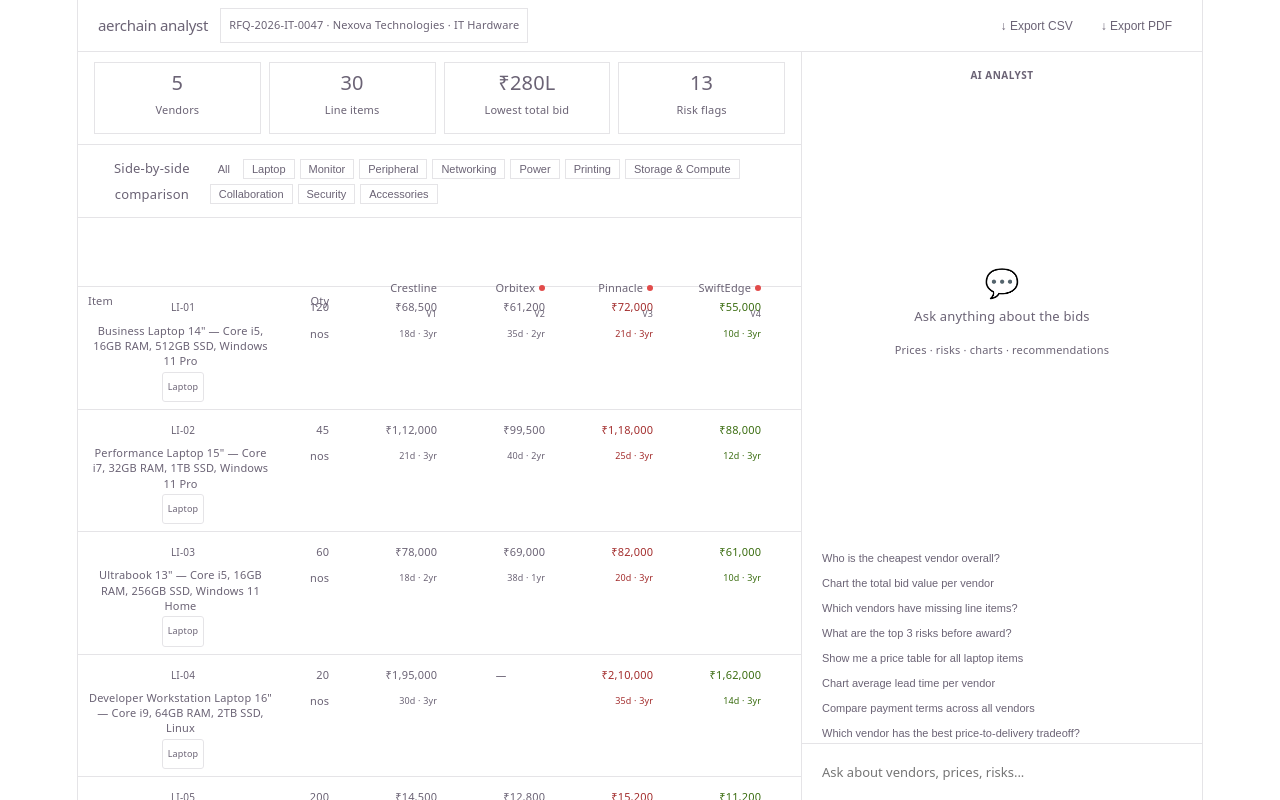
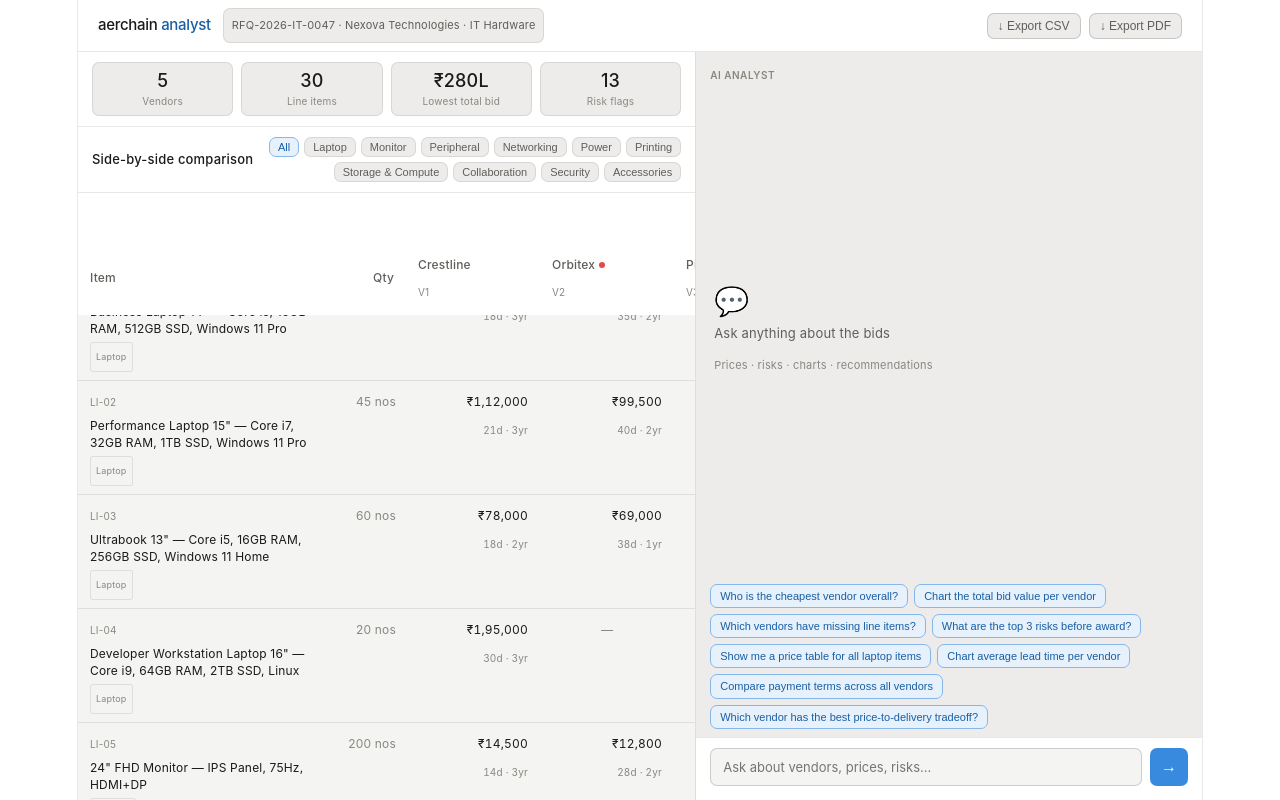
Before and after one commit to kavitapriyadarshini/Aerchain-Analyst, a React (Vite) app: page / in a window 1280 px wide. Built offline with nearby package versions, Linux system fonts and the light colour scheme.

Commit message:
UI polish

```diff
--- a/src/App.jsx
+++ b/src/App.jsx
@@ -104,9 +104,9 @@ function downloadCSV() {
 
 function StatCard({ value, label }) {
   return (
-    <div style={{background:"var(--surface-1)",borderRadius:"var(--radius)",padding:"10px 12px",border:"0.5px solid var(--border)"}}>
-      <div style={{fontSize:20,fontWeight:500,color:"var(--text-primary)",lineHeight:1}}>{value}</div>
-      <div style={{fontSize:11,color:"var(--text-muted)",marginTop:4}}>{label}</div>
+    <div style={{background:"var(--surface-1)",borderRadius:"var(--radius)",padding:"8px 10px",border:"0.5px solid var(--border)",minWidth:0}}>
+      <div style={{fontSize:18,fontWeight:500,color:"var(--text-primary)",lineHeight:1.15,whiteSpace:"nowrap"}}>{value}</div>
+      <div style={{fontSize:10,color:"var(--text-muted)",marginTop:3,lineHeight:1.2}}>{label}</div>
     </div>
   );
 }
@@ -115,18 +115,18 @@ function BidTable({ filter }) {
   const items = filter === "All" ? ITEMS : ITEMS.filter(i => i.category === filter);
   return (
     <div style={{overflowX:"auto"}}>
-      <table style={{width:"100%",borderCollapse:"collapse",fontSize:11,minWidth:700}}>
+      <table style={{width:"100%",borderCollapse:"collapse",fontSize:12,minWidth:900}}>
         <thead>
           <tr style={{background:"var(--surface-2)"}}>
-            <th style={th({minWidth:190,textAlign:"left"})}>Item</th>
-            <th style={th({textAlign:"right"})}>Qty</th>
+            <th style={th({minWidth:220,textAlign:"left"})}>Item</th>
+            <th style={th({textAlign:"right",minWidth:60})}>Qty</th>
             {VENDORS.map(v => (
-              <th key={v.id} style={th({textAlign:"right",minWidth:88})}>
-                <div style={{display:"flex",alignItems:"center",justifyContent:"flex-end",gap:4}}>
+              <th key={v.id} style={th({textAlign:"left",minWidth:110})}>
+                <div style={{display:"flex",alignItems:"center",gap:4}}>
                   <span>{v.name.split(" ")[0]}</span>
-                  {RED_FLAG_VIDS.has(v.id) && <span style={{width:6,height:6,borderRadius:"50%",background:"#e24b4a",display:"inline-block"}} title="Has risk flags"/>}
+                  {RED_FLAG_VIDS.has(v.id) && <span style={{width:6,height:6,borderRadius:"50%",background:"#e24b4a",display:"inline-block",flexShrink:0}} title="Has risk flags"/>}
                 </div>
-                <div style={{fontSize:9,color:"var(--text-muted)",fontWeight:400}}>{v.id}</div>
+                <div style={{fontSize:10,color:"var(--text-muted)",fontWeight:400,marginTop:1}}>{v.id}</div>
               </th>
             ))}
           </tr>
@@ -137,20 +137,20 @@ function BidTable({ filter }) {
             const minP = Math.min(...prices), maxP = Math.max(...prices);
             return (
               <tr key={item.id} style={{borderBottom:"0.5px solid var(--border)"}}>
-                <td style={{padding:"7px 10px",verticalAlign:"top"}}>
+                <td style={{padding:"8px 12px",verticalAlign:"top",minWidth:220,textAlign:"left"}}>
                   <div style={{fontSize:10,color:"var(--text-muted)",marginBottom:2}}>{item.id}</div>
-                  <div style={{lineHeight:1.4,color:"var(--text-primary)",maxWidth:185}}>{item.description}</div>
-                  <span style={{display:"inline-block",fontSize:9,padding:"1px 5px",borderRadius:3,background:"var(--surface-0)",color:"var(--text-muted)",border:"0.5px solid var(--border)",marginTop:3}}>{item.category}</span>
+                  <div style={{lineHeight:1.45,color:"var(--text-primary)",textAlign:"left"}}>{item.description}</div>
+                  <span style={{display:"inline-block",fontSize:9,padding:"1px 5px",borderRadius:3,background:"var(--surface-0)",color:"var(--text-muted)",border:"0.5px solid var(--border)",marginTop:4}}>{item.category}</span>
                 </td>
-                <td style={{padding:"7px 10px",textAlign:"right",color:"var(--text-muted)",verticalAlign:"top"}}>{item.quantity} {item.unit}</td>
+                <td style={{padding:"8px 10px",textAlign:"right",color:"var(--text-muted)",verticalAlign:"top",whiteSpace:"nowrap"}}>{item.quantity} {item.unit}</td>
                 {VENDORS.map(v => {
                   const b = item.bids[v.id];
-                  if (!b) return <td key={v.id} style={{padding:"7px 10px",textAlign:"center",color:"var(--text-muted)",fontStyle:"italic",verticalAlign:"top"}}>—</td>;
+                  if (!b) return <td key={v.id} style={{padding:"8px 12px",textAlign:"center",color:"var(--text-muted)",fontStyle:"italic",verticalAlign:"top",minWidth:110}}>—</td>;
                   const color = b.unit_price===minP ? "#3b6d11" : b.unit_price===maxP&&prices.length>1 ? "#a32d2d" : "var(--text-primary)";
                   return (
-                    <td key={v.id} style={{padding:"7px 10px",textAlign:"right",verticalAlign:"top",fontVariantNumeric:"tabular-nums",color}}>
-                      <div style={{fontWeight: b.unit_price===minP ? 500 : 400}}>₹{b.unit_price.toLocaleString("en-IN")}</div>
-                      <div style={{fontSize:9,color:"var(--text-muted)"}}>{b.lead_time_days}d · {b.warranty_years}yr</div>
+                    <td key={v.id} style={{padding:"8px 12px",textAlign:"right",verticalAlign:"top",fontVariantNumeric:"tabular-nums",color,minWidth:110}}>
+                      <div style={{fontWeight: b.unit_price===minP ? 500 : 400,whiteSpace:"nowrap"}}>₹{b.unit_price.toLocaleString("en-IN")}</div>
+                      <div style={{fontSize:10,color:"var(--text-muted)",marginTop:2,whiteSpace:"nowrap"}}>{b.lead_time_days}d · {b.warranty_years}yr</div>
                     </td>
                   );
                 })}
@@ -164,7 +164,7 @@ function BidTable({ filter }) {
 }
 
 function th(extra={}) {
-  return {padding:"8px 10px",fontWeight:500,fontSize:11,color:"var(--text-secondary)",borderBottom:"0.5px solid var(--border)",whiteSpace:"nowrap",position:"sticky",top:49,background:"var(--surface-2)",...extra};
+  return {padding:"10px 12px",fontWeight:500,fontSize:12,color:"var(--text-secondary)",borderBottom:"0.5px solid var(--border)",whiteSpace:"nowrap",position:"sticky",top:49,background:"var(--surface-2)",...extra};
 }
 
 function AITable({ data }) {
@@ -244,6 +244,36 @@ export default function App() {
   const chatRef = useRef(null);
 
   useEffect(() => {
+    const style = document.createElement("style");
+    style.id = "aerchain-theme";
+    style.textContent = `
+      :root {
+        --surface-0: #f4f4f2;
+        --surface-1: #eeecea;
+        --surface-2: #ffffff;
+        --text-primary: #1a1a18;
+        --text-secondary: #5f5e5a;
+        --text-muted: #888780;
+        --border: rgba(0,0,0,0.09);
+        --border-strong: rgba(0,0,0,0.16);
+        --bg-accent: #e6f1fb;
+        --text-accent: #185fa5;
+        --border-accent: #85b7eb;
+        --fill-accent: #378add;
+        --radius: 7px;
+        --bg-warning: #faeeda;
+        --text-warning: #854f0b;
+        --border-warning: rgba(186,117,23,0.4);
+        --font-sans: -apple-system, BlinkMacSystemFont, "Segoe UI", sans-serif;
+      }
+      body { margin: 0; overflow: hidden; }
+      @keyframes pulse { 0%,80%,100%{opacity:.3} 40%{opacity:1} }
+    `;
+    if (!document.getElementById("aerchain-theme")) document.head.appendChild(style);
+    return () => { document.getElementById("aerchain-theme")?.remove(); };
+  }, []);
+
+  useEffect(() => {
     if (chatRef.current) chatRef.current.scrollTop = chatRef.current.scrollHeight;
   }, [messages, loading]);
 
@@ -282,19 +312,19 @@ export default function App() {
   const handleKey = (e) => { if (e.key==="Enter" && !e.shiftKey) { e.preventDefault(); send(input); } };
 
   return (
-    <div style={{display:"grid",gridTemplateColumns:"1fr 400px",gridTemplateRows:"52px 1fr",height:"100vh",background:"var(--surface-0)",fontFamily:"var(--font-sans)"}}>
+    <div style={{display:"grid",gridTemplateColumns:"55% 45%",gridTemplateRows:"52px 1fr",height:"100vh",background:"var(--surface-0)",fontFamily:"var(--font-sans)",color:"var(--text-primary)"}}>
 
       {/* Topbar */}
       <div style={{gridColumn:"1/-1",display:"flex",alignItems:"center",justifyContent:"space-between",padding:"0 20px",borderBottom:"0.5px solid var(--border)",background:"var(--surface-2)"}}>
-        <div style={{display:"flex",alignItems:"center",gap:12}}>
-          <div style={{fontSize:15,fontWeight:500,letterSpacing:-0.3}}>
+        <div style={{display:"flex",alignItems:"center",gap:12,minWidth:0}}>
+          <div style={{fontSize:15,fontWeight:500,letterSpacing:-0.3,whiteSpace:"nowrap"}}>
             aerchain <span style={{color:"var(--text-accent)"}}>analyst</span>
           </div>
-          <div style={{fontSize:11,color:"var(--text-secondary)",background:"var(--surface-1)",border:"0.5px solid var(--border)",borderRadius:"var(--radius)",padding:"3px 8px"}}>
+          <div style={{fontSize:11,color:"var(--text-secondary)",background:"var(--surface-1)",border:"0.5px solid var(--border)",borderRadius:"var(--radius)",padding:"3px 8px",whiteSpace:"nowrap",overflow:"hidden",textOverflow:"ellipsis"}}>
             RFQ-2026-IT-0047 · Nexova Technologies · IT Hardware
           </div>
         </div>
-        <div style={{display:"flex",gap:8}}>
+        <div style={{display:"flex",gap:8,flexShrink:0}}>
           <button onClick={downloadCSV} style={{fontSize:12,padding:"5px 10px",border:"0.5px solid var(--border-strong)",borderRadius:"var(--radius)",background:"var(--surface-1)",color:"var(--text-secondary)",cursor:"pointer"}}>
             ↓ Export CSV
           </button>
@@ -305,9 +335,9 @@ export default function App() {
       </div>
 
       {/* Left — Comparison Table */}
-      <div style={{overflow:"auto",borderRight:"0.5px solid var(--border)"}}>
+      <div style={{overflow:"auto",borderRight:"0.5px solid var(--border)",background:"var(--surface-0)",minWidth:0}}>
         {/* Stats */}
-        <div style={{display:"grid",gridTemplateColumns:"repeat(4,1fr)",gap:8,padding:"10px 16px",borderBottom:"0.5px solid var(--border)",background:"var(--surface-2)"}}>
+        <div style={{display:"grid",gridTemplateColumns:"repeat(4,1fr)",gap:8,padding:"10px 14px",borderBottom:"0.5px solid var(--border)",background:"var(--surface-2)"}}>
           <StatCard value="5" label="Vendors"/>
           <StatCard value="30" label="Line items"/>
           <StatCard value={`₹${(TOTALS[lowestVendor[0]]/100000).toFixed(0)}L`} label="Lowest total bid"/>
@@ -315,9 +345,9 @@ export default function App() {
         </div>
 
         {/* Filter tabs */}
-        <div style={{display:"flex",alignItems:"center",justifyContent:"space-between",padding:"10px 16px",borderBottom:"0.5px solid var(--border)",background:"var(--surface-2)",position:"sticky",top:0,zIndex:10}}>
-          <div style={{fontSize:13,fontWeight:500}}>Side-by-side comparison</div>
-          <div style={{display:"flex",gap:5,flexWrap:"wrap"}}>
+        <div style={{display:"flex",alignItems:"center",justifyContent:"space-between",gap:10,padding:"10px 14px",borderBottom:"0.5px solid var(--border)",background:"var(--surface-2)",position:"sticky",top:0,zIndex:10}}>
+          <div style={{fontSize:13,fontWeight:500,color:"var(--text-primary)",whiteSpace:"nowrap"}}>Side-by-side comparison</div>
+          <div style={{display:"flex",gap:5,flexWrap:"wrap",justifyContent:"flex-end"}}>
             {["All",...CATS].map(cat => (
               <button key={cat} onClick={()=>setCatFilter(cat)} style={{
                 fontSize:11,padding:"3px 8px",borderRadius:"var(--radius)",cursor:"pointer",
@@ -333,16 +363,16 @@ export default function App() {
       </div>
 
       {/* Right — Chat */}
-      <div style={{display:"flex",flexDirection:"column",background:"var(--surface-1)"}}>
-        <div style={{fontSize:10,fontWeight:600,color:"var(--text-muted)",padding:"10px 14px 4px",letterSpacing:0.5,textTransform:"uppercase"}}>
+      <div style={{display:"flex",flexDirection:"column",background:"var(--surface-1)",minWidth:0,overflow:"hidden"}}>
+        <div style={{fontSize:10,fontWeight:600,color:"var(--text-muted)",padding:"10px 14px 6px",letterSpacing:0.5,textTransform:"uppercase",textAlign:"left"}}>
           AI analyst
         </div>
 
-        <div ref={chatRef} style={{flex:1,overflowY:"auto",padding:12,display:"flex",flexDirection:"column",gap:10}}>
+        <div ref={chatRef} style={{flex:1,overflowY:"auto",padding:"8px 14px 12px",display:"flex",flexDirection:"column",gap:10,alignItems:"stretch"}}>
           {messages.length === 0 && (
-            <div style={{display:"flex",flexDirection:"column",alignItems:"center",justifyContent:"center",flex:1,gap:8,color:"var(--text-muted)",fontSize:13,textAlign:"center",padding:20}}>
+            <div style={{display:"flex",flexDirection:"column",alignItems:"flex-start",justifyContent:"center",flex:1,gap:6,color:"var(--text-muted)",fontSize:13,textAlign:"left",padding:"12px 4px"}}>
               <div style={{fontSize:28}}>💬</div>
-              <div>Ask anything about the bids</div>
+              <div style={{color:"var(--text-secondary)"}}>Ask anything about the bids</div>
               <div style={{fontSize:11}}>Prices · risks · charts · recommendations</div>
             </div>
           )}
@@ -350,27 +380,27 @@ export default function App() {
           {messages.map((m, i) => {
             if (m.role === "user") {
               return (
-                <div key={i} style={{alignSelf:"flex-end",background:"var(--bg-accent)",color:"var(--text-primary)",borderRadius:"12px 12px 2px 12px",padding:"8px 12px",fontSize:13,maxWidth:"85%"}}>
+                <div key={i} style={{alignSelf:"flex-end",background:"var(--bg-accent)",color:"var(--text-primary)",borderRadius:"12px 12px 2px 12px",padding:"9px 13px",fontSize:13,lineHeight:1.45,maxWidth:"88%",textAlign:"left",border:"0.5px solid var(--border-accent)"}}>
                   {m.text}
                 </div>
               );
             }
             const p = m.parsed;
             return (
-              <div key={i} style={{background:"var(--surface-2)",border:"0.5px solid var(--border)",borderRadius:"2px 12px 12px 12px",padding:"10px 12px"}}>
-                <div style={{fontSize:13,lineHeight:1.55,color:"var(--text-primary)",marginBottom:p.data||p.flags?.length?8:0}}>{p.summary}</div>
+              <div key={i} style={{alignSelf:"flex-start",width:"100%",maxWidth:"100%",boxSizing:"border-box",background:"var(--surface-2)",border:"0.5px solid var(--border)",borderRadius:"2px 12px 12px 12px",padding:"11px 13px",textAlign:"left"}}>
+                <div style={{fontSize:13,lineHeight:1.55,color:"var(--text-primary)",textAlign:"left",marginBottom:p.data||p.flags?.length?8:0}}>{p.summary}</div>
                 {(p.answer_type==="table"||p.answer_type==="mixed") && <AITable data={p.data}/>}
                 {(p.answer_type==="chart"||p.answer_type==="mixed") && <AIChart data={p.data}/>}
                 {p.flags?.length > 0 && (
                   <div style={{marginTop:8,display:"flex",flexDirection:"column",gap:4}}>
                     {p.flags.map((f,fi)=>(
-                      <div key={fi} style={{fontSize:11,color:"var(--text-warning)",background:"var(--bg-warning)",border:"0.5px solid var(--border-warning)",borderRadius:"var(--radius)",padding:"4px 8px"}}>
+                      <div key={fi} style={{fontSize:11,color:"var(--text-warning)",background:"var(--bg-warning)",border:"0.5px solid var(--border-warning)",borderRadius:"var(--radius)",padding:"4px 8px",textAlign:"left"}}>
                         ⚠ {f}
                       </div>
                     ))}
                   </div>
                 )}
-                <div style={{fontSize:10,color:"var(--text-muted)",marginTop:8,display:"flex",alignItems:"center"}}>
+                <div style={{fontSize:10,color:"var(--text-muted)",marginTop:8,display:"flex",alignItems:"center",textAlign:"left"}}>
                   <ConfidenceDot level={p.confidence}/>{p.confidence} confidence
                 </div>
               </div>
@@ -378,37 +408,36 @@ export default function App() {
           })}
 
           {loading && (
-            <div style={{background:"var(--surface-2)",border:"0.5px solid var(--border)",borderRadius:"2px 12px 12px 12px",padding:"12px 14px",display:"flex",gap:5,alignItems:"center"}}>
+            <div style={{alignSelf:"flex-start",background:"var(--surface-2)",border:"0.5px solid var(--border)",borderRadius:"2px 12px 12px 12px",padding:"12px 14px",display:"flex",gap:5,alignItems:"center"}}>
               {[0,150,300].map(d=>(
                 <span key={d} style={{width:6,height:6,borderRadius:"50%",background:"var(--text-muted)",display:"inline-block",animation:"pulse 1.2s infinite",animationDelay:`${d}ms`}}/>
               ))}
-              <style>{`@keyframes pulse{0%,80%,100%{opacity:.3}40%{opacity:1}}`}</style>
             </div>
           )}
         </div>
 
         {/* Suggestions */}
-        <div style={{padding:"8px 12px 0",display:"flex",flexWrap:"wrap",gap:5}}>
+        <div style={{padding:"8px 14px 0",display:"flex",flexWrap:"wrap",gap:6}}>
           {SUGGESTIONS.map(s=>(
-            <button key={s} onClick={()=>send(s)} style={{fontSize:11,padding:"4px 8px",border:"0.5px solid var(--border-accent)",borderRadius:"var(--radius)",color:"var(--text-accent)",background:"var(--bg-accent)",cursor:"pointer",whiteSpace:"nowrap"}}>
+            <button key={s} onClick={()=>send(s)} style={{fontSize:11,padding:"4px 9px",border:"0.5px solid var(--border-accent)",borderRadius:"var(--radius)",color:"var(--text-accent)",background:"var(--bg-accent)",cursor:"pointer",lineHeight:1.3,textAlign:"left"}}>
               {s}
             </button>
           ))}
         </div>
 
         {/* Input */}
-        <div style={{padding:10,borderTop:"0.5px solid var(--border)",background:"var(--surface-2)",display:"flex",gap:6}}>
+        <div style={{padding:"10px 14px 14px",borderTop:"0.5px solid var(--border)",marginTop:8,background:"var(--surface-2)",display:"flex",gap:8,alignItems:"center"}}>
           <input
             value={input}
             onChange={e=>setInput(e.target.value)}
             onKeyDown={handleKey}
             placeholder="Ask about vendors, prices, risks..."
-            style={{flex:1,fontSize:13,padding:"8px 10px",border:"0.5px solid var(--border-strong)",borderRadius:"var(--radius)",background:"var(--surface-1)",color:"var(--text-primary)",outline:"none",fontFamily:"var(--font-sans)"}}
+            style={{flex:1,width:"100%",fontSize:13,padding:"10px 12px",border:"0.5px solid var(--border-strong)",borderRadius:"var(--radius)",background:"var(--surface-0)",color:"var(--text-primary)",outline:"none",fontFamily:"var(--font-sans)",boxSizing:"border-box"}}
           />
           <button
             onClick={()=>send(input)}
             disabled={loading}
-            style={{width:36,height:36,borderRadius:"var(--radius)",border:"none",background:"var(--fill-accent)",color:"#fff",cursor:loading?"not-allowed":"pointer",fontSize:16,opacity:loading?0.4:1,flexShrink:0}}
+            style={{width:38,height:38,borderRadius:"var(--radius)",border:"none",background:"var(--fill-accent)",color:"#fff",cursor:loading?"not-allowed":"pointer",fontSize:16,opacity:loading?0.4:1,flexShrink:0}}
           >
             →
           </button>
```
